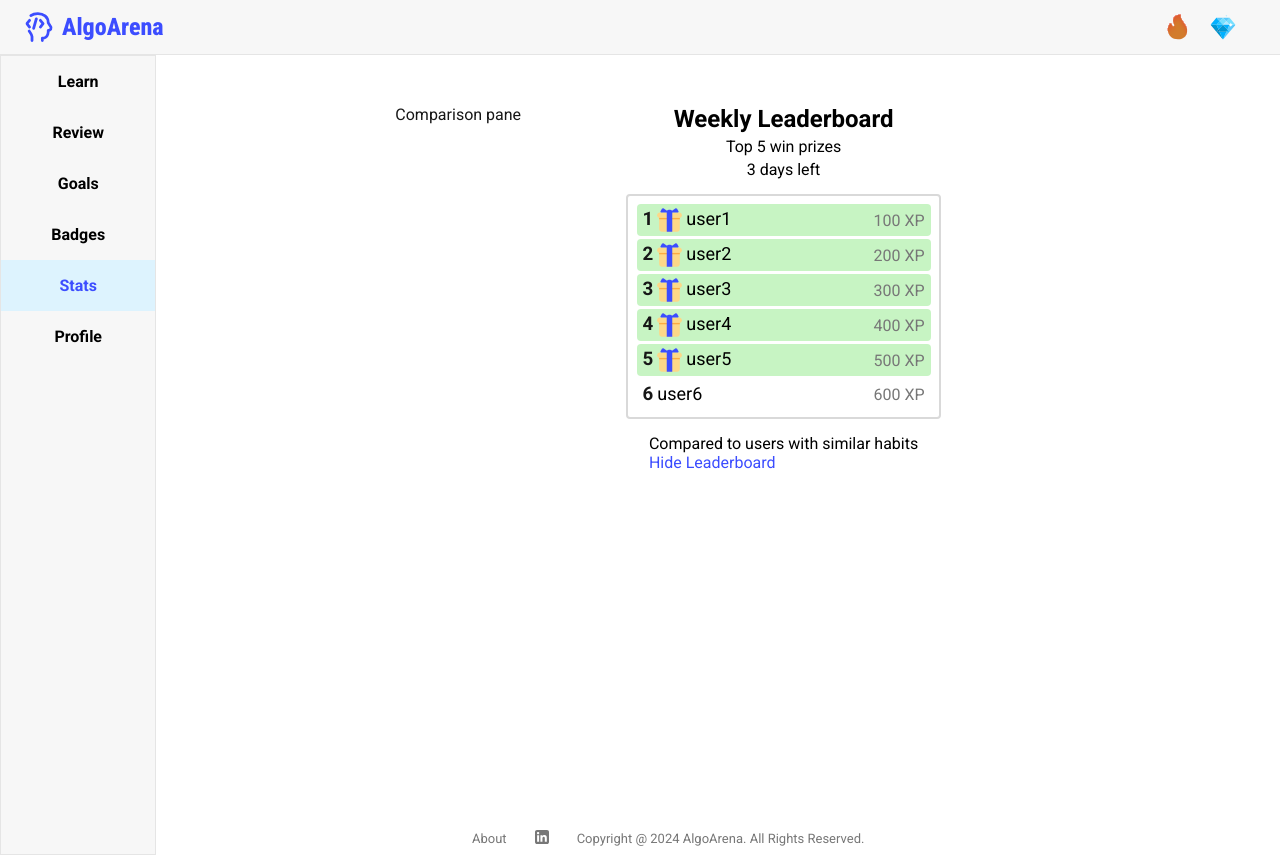
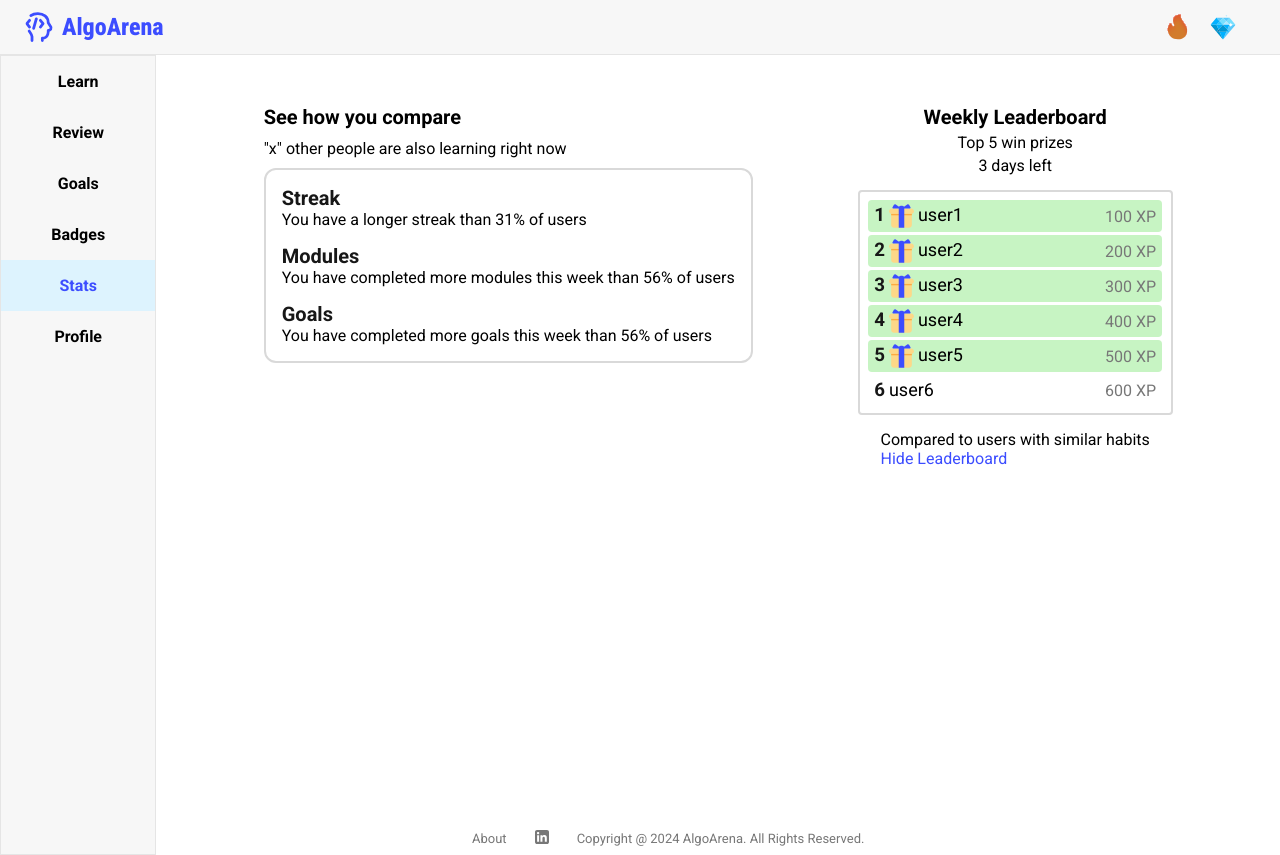
Before and after one commit to lgreenlaw2022/Capstone, a Next.js app in the folder frontend/: page /stats in a window 1280 px wide. Built offline with nearby package versions, Linux system fonts and the light colour scheme; no server answers; sample sign-in values are in the browser's storage.

Commit message:
static compare pane for stats page

```diff
--- a/frontend/src/components/Leaderboard.tsx
+++ b/frontend/src/components/Leaderboard.tsx
@@ -39,7 +39,7 @@ export default function Leaderboard() {
         <div className={styles.leaderboardContainer}>
             {/* TODO: set up alternative view */}
             <div className={styles.headingContainer}>
-                <h1>Weekly Leaderboard</h1>
+                <h2>Weekly Leaderboard</h2>
                 <p>Top 5 win prizes</p>
                 {/* TODO: make dynamic */}
                 <p>3 days left</p>
--- /dev/null
+++ b/frontend/src/components/StatsComparePane.tsx
@@ -0,0 +1,26 @@
+import styles from "../styles/StatsComparePane.module.css";
+
+export default function StatsComparePane() {
+
+    return (
+        <div className={styles.compareContainer}>
+            <h2>See how you compare</h2>
+            <p> "x" other people are also learning right now</p>
+            <div className={styles.compareList}>
+                <div>
+                    <h3>Streak</h3>
+                    <p>You have a longer streak than 31% of users</p>
+                </div>
+                <div>
+                    <h3>Modules</h3>
+                    <p>You have completed more modules this week than 56% of users</p>
+                </div>
+                <div>
+                    <h3>Goals</h3>
+                    <p>You have completed more goals this week than 56% of users</p>
+                </div>
+                {/* TODO: update h3 style here */}
+            </div>
+        </div>
+    );
+}
--- a/frontend/src/pages/stats.tsx
+++ b/frontend/src/pages/stats.tsx
@@ -1,11 +1,12 @@
 
 import Leaderboard from '@/components/Leaderboard'
 import styles from '../styles/Stats.module.css'
+import StatsComparePane from '@/components/StatsComparePane'
 
 export default function Stats() {
     return (
         <div className={styles.statsContainer}>
-            <div>Comparison pane</div>
+            <StatsComparePane/>
             <Leaderboard/>
         </div>
     )
--- a/frontend/src/styles/Leaderboard.module.css
+++ b/frontend/src/styles/Leaderboard.module.css
@@ -4,6 +4,7 @@
     align-items: center;
     justify-content: center;
     gap: 15px;
+    max-width: 320px;
 }
 
 .headingContainer {
--- a/frontend/src/styles/Stats.module.css
+++ b/frontend/src/styles/Stats.module.css
@@ -3,4 +3,6 @@
     justify-content: center;
     gap: 105px;
     padding: 50px;
+    /* TODO: resolve centering hack in global styles */
+    margin-right: -100px;
 }
--- /dev/null
+++ b/frontend/src/styles/StatsComparePane.module.css
@@ -0,0 +1,20 @@
+.compareContainer {
+    display: flex;
+    flex-direction: column;
+    gap: 10px;
+    min-width: 305px;
+}
+
+.compareList {
+    display: flex;
+    flex-direction: column;
+    gap: 15px;
+    padding: 16px;
+
+    border-radius: 12px;
+    border: 2px solid #d9d9d9;
+}
+
+.compareList h3 {
+    font-size: 20px;
+}
```
